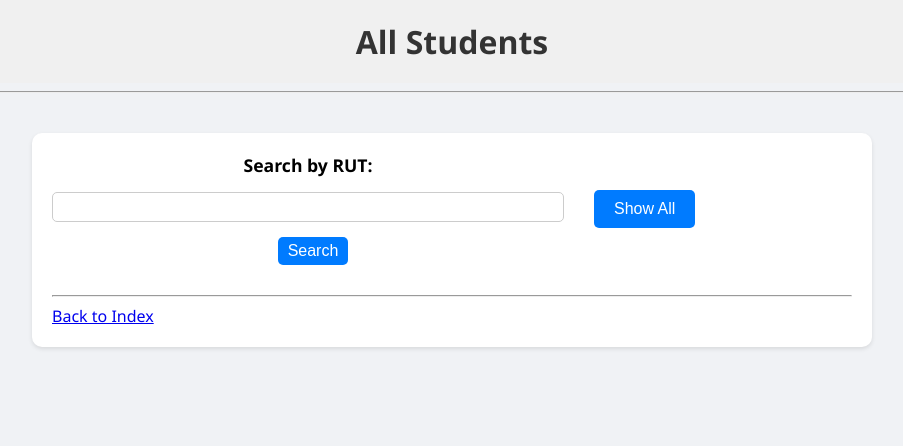
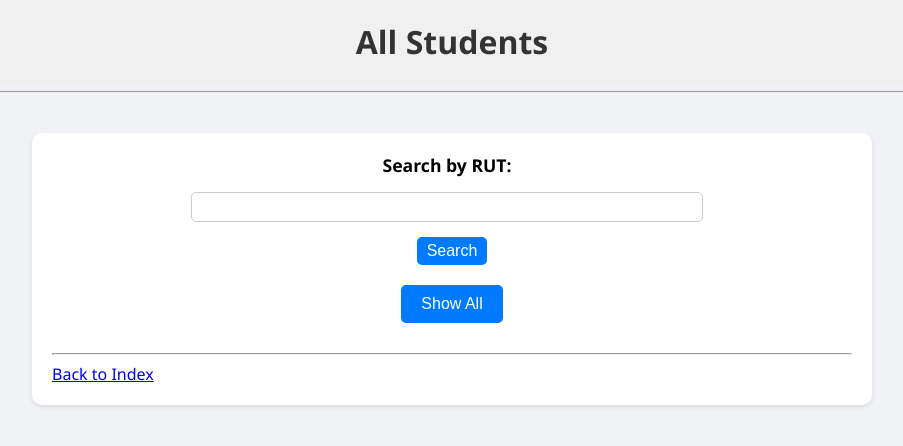
Before and after one commit to Sady-GuzmanT/Instrumentos-MongoFlask-DB2, a Flask app: page /students in a window 1280 px wide. Shown: the top 446 px of the page, without its empty margins (188-1091 px from the left). Run offline with Flask 3, Linux system fonts and the light colour scheme; data that the repository does not hold is empty.

Commit message:
Arregla form Busqueda por rut en estudiantes

```diff
--- a/templates/students.html
+++ b/templates/students.html
@@ -9,6 +9,7 @@
     <style>
         .form-container {
             display: flex;
+            flex-direction: column;
             align-items: center;
             margin-bottom: 10px;
         }
@@ -16,7 +17,7 @@
         .form-group {
             display: flex;
             align-items: center;
-            margin-right: 20px;
+            margin-bottom: 10px;
         }
 
         .form-group label {
@@ -24,13 +25,17 @@
         }
 
         .form-group input {
-            width: 800px; /* Adjusted width for the RUT input field */
+            width: 900px; /* Ajusta  ancho de barra de busqueda */
             padding: 5px;
             margin-right: 10px;
         }
 
         .form-group button {
             padding: 5px 10px;
+        }
+
+        .show-all-button {
+            margin-top: 10px;
         }
     </style>
 </head>
@@ -48,7 +53,7 @@
             <!-- End of search form -->
 
             <!-- Show All button -->
-            <form method="get" action="{{ url_for('view_students') }}">
+            <form method="get" action="{{ url_for('view_students') }}" class="show-all-button">
                 <button type="submit">Show All</button>
             </form>
             <!-- End of Show All button -->
```
